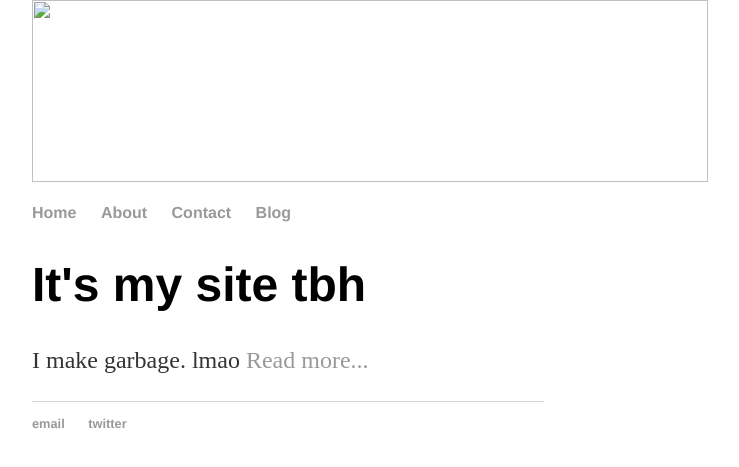
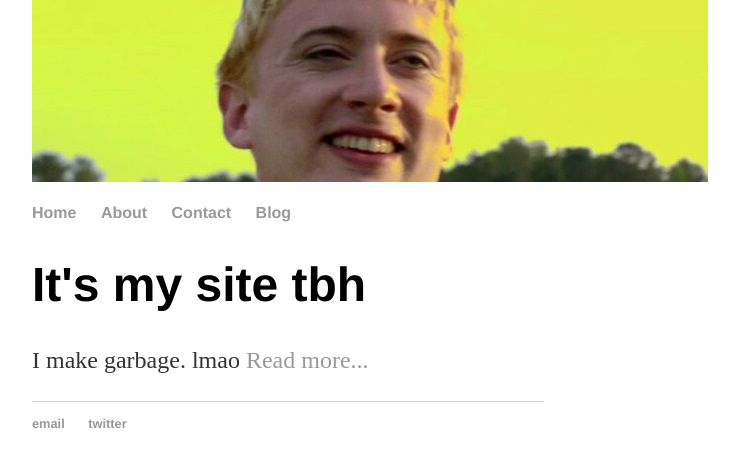
Before and after one commit to glasscaked/strip, a Jekyll site: the page built from index.html, in a window 1280 px wide. Shown: the top 467 px of the page, without its empty margins (352-1091 px from the left). Built offline with Jekyll 4.4.1, drawn with Linux system fonts in a browser that asks for light colours.

Commit message:
Update default.html

```diff
--- a/_layouts/default.html
+++ b/_layouts/default.html
@@ -9,7 +9,7 @@
 
 
   <body>
- <img src=".../images/logo.jpg" style="width:676px;height:182px;">
+ <img src="/images/logo.jpg" style="width:676px;height:182px;">
     <nav>
 <ul>
 <li><a href="/">Home</a></li>
```
